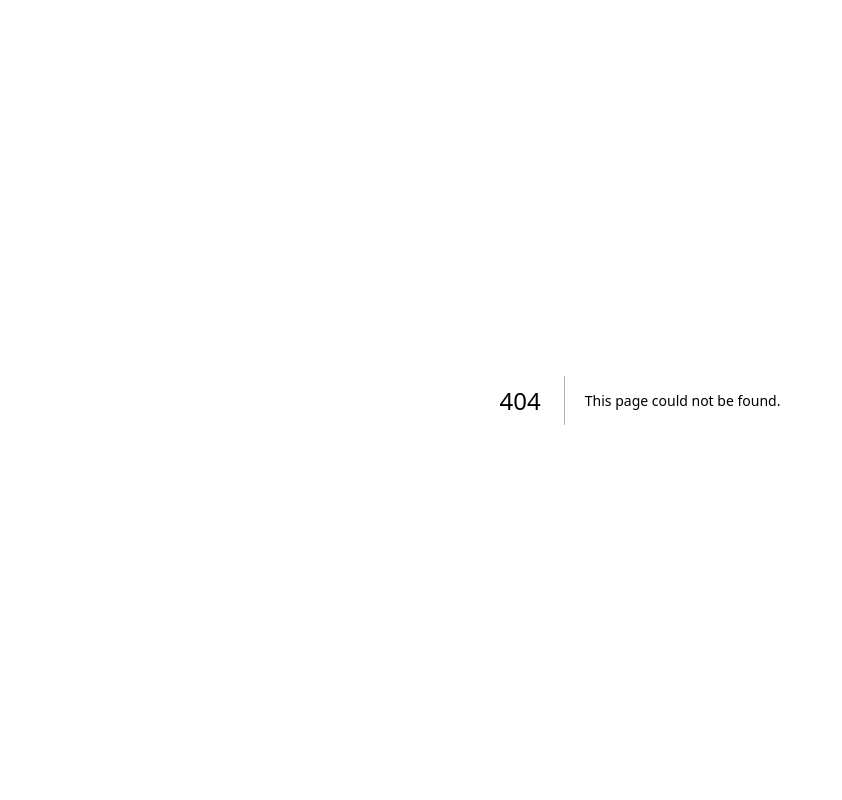
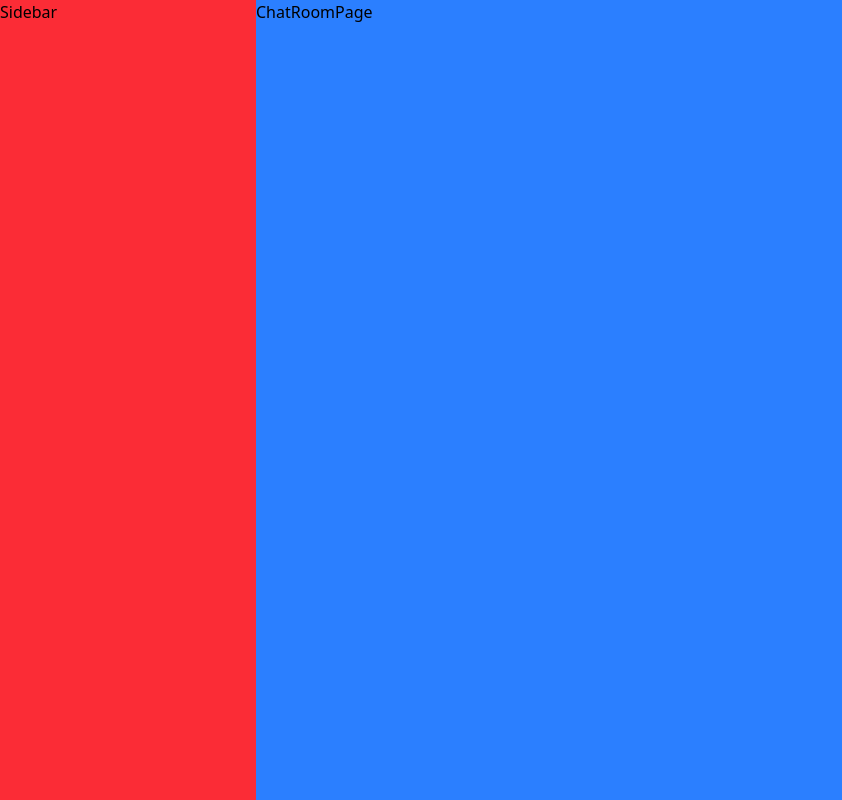
Before and after one commit to sin-colors/openAI-chat-app-first-create, a Next.js app: page /1/1 in a window 1280 px wide. Before the commit this address had no page. Shown: the whole page, without its empty margins (0-842 px from the left). Built offline with nearby package versions, Linux system fonts and the light colour scheme.

Commit message:
initial composition. page and layout add.

```diff
--- /dev/null
+++ b/src/app/(private)/[chatType]/[chatId]/page.tsx
@@ -0,0 +1,7 @@
+import React from "react";
+
+function ChatRoomPage() {
+  return <div>ChatRoomPage</div>;
+}
+
+export default ChatRoomPage;
--- /dev/null
+++ b/src/app/(private)/[chatType]/page.tsx
@@ -0,0 +1,7 @@
+import React from "react";
+
+function ChatTypePage() {
+  return <div>ChatTypePage</div>;
+}
+
+export default ChatTypePage;
--- /dev/null
+++ b/src/app/(private)/layout.tsx
@@ -0,0 +1,12 @@
+import React from "react";
+
+function ChatAppLayout({ children }: Readonly<{ children: React.ReactNode }>) {
+  return (
+    <div className="flex h-full">
+      <div className="hidden bg-red-500 lg:block lg:w-1/5">Sidebar</div>
+      <main className="w-full bg-blue-500 lg:w-4/5">{children}</main>
+    </div>
+  );
+}
+
+export default ChatAppLayout;
--- /dev/null
+++ b/src/app/(public)/login/page.tsx
@@ -0,0 +1,7 @@
+import React from "react";
+
+function LoginPage() {
+  return <div>LoginPage</div>;
+}
+
+export default LoginPage;
--- /dev/null
+++ b/src/app/(public)/signup/page.tsx
@@ -0,0 +1,7 @@
+import React from "react";
+
+function SignupPage() {
+  return <div>SignupPage</div>;
+}
+
+export default SignupPage;
```
